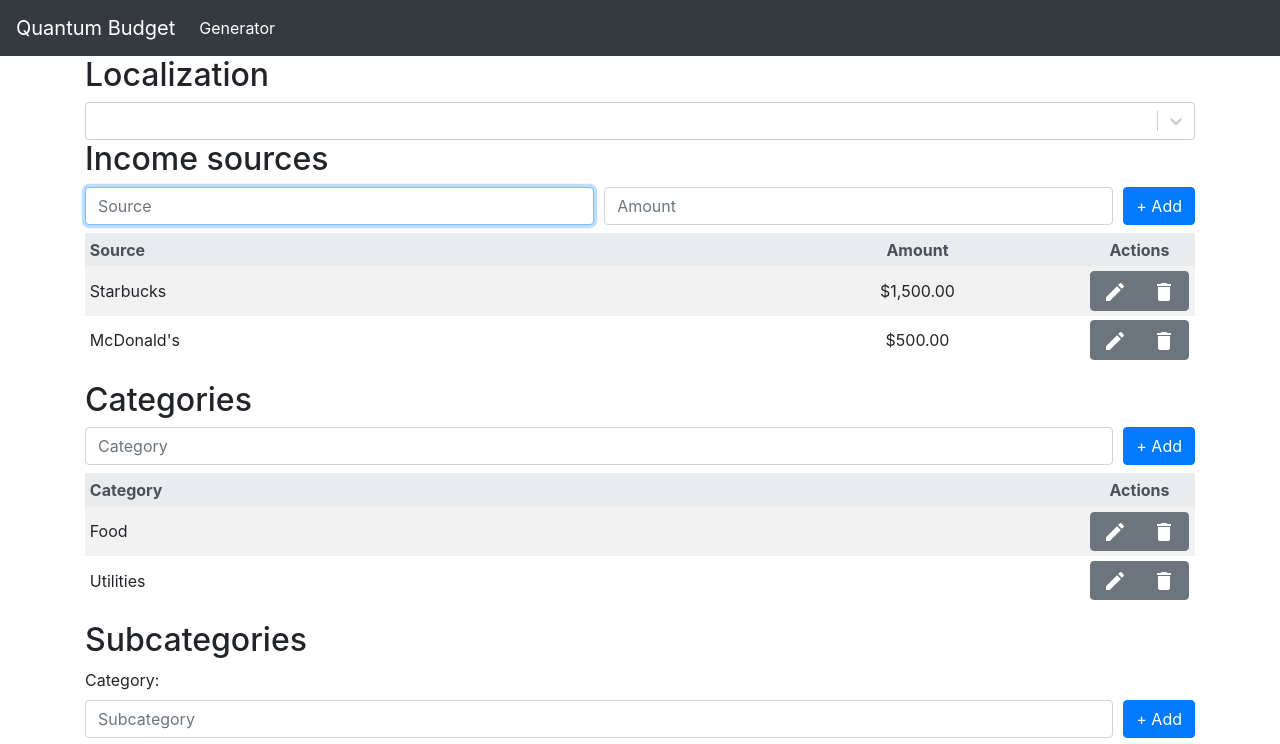
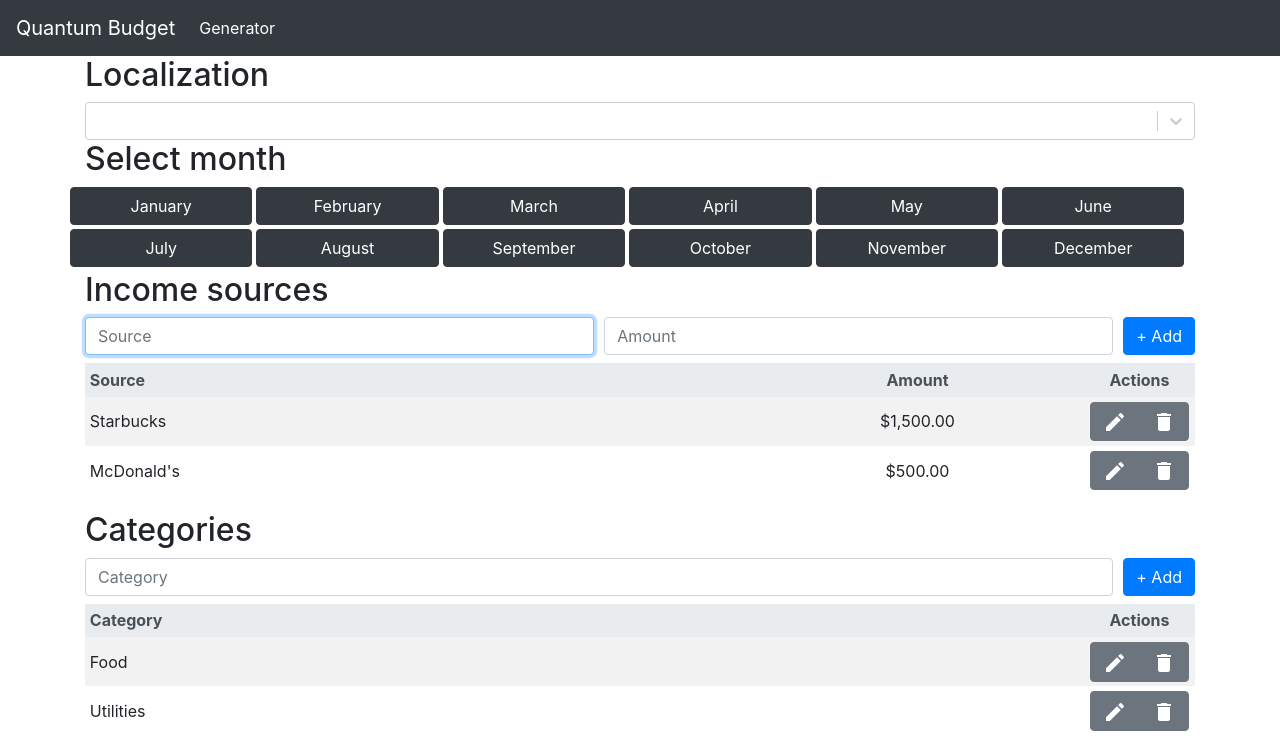
Before and after one commit to PatrykRubaj/qb-front-end, a React (Create React App) app: page /generator in a window 1280 px wide. Shown: the top 744 px of the page. Built offline with nearby package versions, Linux system fonts and the light colour scheme.

Commit message:
Started work on month selection component

```diff
--- a/src/SpreadsheetGeneration/GeneratorPage.tsx
+++ b/src/SpreadsheetGeneration/GeneratorPage.tsx
@@ -4,12 +4,14 @@ import CategoryComponent from "./Category/CategoryComponent";
 import SubcategoryComponent from "./Subcategory/SubcategoryComponent";
 import SpendingPredictionComponent from "./SpendingPrediction/SpendingPredictionComponent";
 import LocaleSelectorComponent from "./LocaleSelector/LocaleSelectorComponent";
+import MonthSelectorComponent from "./MonthSelector/MonthSelectorComponent";
 import SaveComponent from "./Save/SaveComponent";
 
 const GeneratorPage: React.FC = () => {
   return (
     <>
       <LocaleSelectorComponent />
+      <MonthSelectorComponent />
       <IncomeComponent />
       <CategoryComponent />
       <SubcategoryComponent />
--- /dev/null
+++ b/src/SpreadsheetGeneration/MonthSelector/MonthSelectorComponent.tsx
@@ -0,0 +1,58 @@
+import * as React from "react";
+
+export interface IMonthSelectorProps {}
+
+const months = [
+  { name: "January", number: 1 },
+  { name: "February", number: 2 },
+  { name: "March", number: 3 },
+  { name: "April", number: 4 },
+  { name: "May", number: 5 },
+  { name: "June", number: 6 },
+  { name: "July", number: 7 },
+  { name: "August", number: 8 },
+  { name: "September", number: 9 },
+  { name: "October", number: 10 },
+  { name: "November", number: 11 },
+  { name: "December", number: 12 },
+];
+
+export default function MonthSelector(props: IMonthSelectorProps) {
+  return (
+    <div className="row">
+      <div className="col">
+        <h2>Select month</h2>
+        <div className="row">
+          {months.map((month, index) => {
+            if (month.number > 6) return null;
+            return (
+              <button
+                key={month.number}
+                type="button"
+                className="btn btn-dark mr-1 mb-1"
+                style={{ width: "16%" }}
+              >
+                {month.name}
+              </button>
+            );
+          })}
+        </div>
+        <div className="row">
+          {months.map((month, index) => {
+            if (month.number <= 6) return null;
+            return (
+              <button
+                key={month.number}
+                type="button"
+                className="btn btn-dark mr-1 mb-1"
+                style={{ width: "16%" }}
+              >
+                {month.name}
+              </button>
+            );
+          })}
+        </div>
+      </div>
+    </div>
+  );
+}
--- a/src/SpreadsheetGeneration/state.ts
+++ b/src/SpreadsheetGeneration/state.ts
@@ -69,4 +69,5 @@ export interface BudgetToGenerate {
   incomes: Array<Income>;
   categories: Array<Category>;
   subcategories: Array<Subcategory>;
+  month: number;
 }
--- a/src/redux/initialsState.ts
+++ b/src/redux/initialsState.ts
@@ -84,4 +84,5 @@ export const initialState: RootState = {
       emailVerified: false,
     },
   },
+  month: 1,
 };
--- a/src/redux/reducers/index.ts
+++ b/src/redux/reducers/index.ts
@@ -4,6 +4,7 @@ import categoriesSection from "./categoryReducer";
 import subcategorySection from "./subcategoryReducer";
 import country from "./countryReducer";
 import userSection from "./userReducer";
+import month from "./monthReducer";
 
 export const rootReducer = combineReducers({
   incomeSection,
@@ -11,6 +12,7 @@ export const rootReducer = combineReducers({
   subcategorySection,
   country,
   userSection,
+  month,
 });
 
 export type RootState = ReturnType<typeof rootReducer>;
--- /dev/null
+++ b/src/redux/reducers/monthReducer.ts
@@ -0,0 +1,18 @@
+import { MonthActionTypes } from "../types/monthTypes";
+import { initialState } from "../initialsState";
+import * as types from "../types/monthTypes";
+import * as appTypes from "../types/appTypes";
+
+export default function monthReducer(
+  month: number = initialState.month,
+  action: MonthActionTypes | appTypes.AppActionTypes
+): number {
+  switch (action.type) {
+    case types.SET_MONTH_FINISHED:
+      return action.month;
+    // case appTypes.REQUEST_STATE_LOAD_FINISHED:
+    //   return action.state.country;
+    default:
+      return month;
+  }
+}
--- a/src/redux/sagas/authSagas.ts
+++ b/src/redux/sagas/authSagas.ts
@@ -22,6 +22,7 @@ export const getCategories = (state: RootState): Array<Category> =>
   state.categoriesSection.categories;
 export const getSubcategories = (state: RootState): Array<Subcategory> =>
   state.subcategorySection.subcategories;
+export const getMonth = (state: RootState): number => state.month;
 
 const saveState = (state: RootState): void => {
   console.log("Saving to local storage");
@@ -69,6 +70,7 @@ export function* requestCallbackSaga() {
         incomes: yield select(getIncomes),
         categories: yield select(getCategories),
         subcategories: yield select(getSubcategories),
+        month: yield select(getMonth),
       };
       yield put(
         budgetActions.requestBudgetGeneration(typedHistory, user, budget)
--- /dev/null
+++ b/src/redux/types/monthTypes.ts
@@ -0,0 +1,14 @@
+export const SET_MONTH = "SET_MONTH";
+export const SET_MONTH_FINISHED = "SET_MONTH_FINISHED";
+
+interface SetMonthAction {
+  type: typeof SET_MONTH;
+  month: number;
+}
+
+interface SetMonthFinishedAction {
+  type: typeof SET_MONTH_FINISHED;
+  month: number;
+}
+
+export type MonthActionTypes = SetMonthAction | SetMonthFinishedAction;
```
Also changed, not shown: src/redux/actions/monthActions.ts (added, +20 -0 lines).
